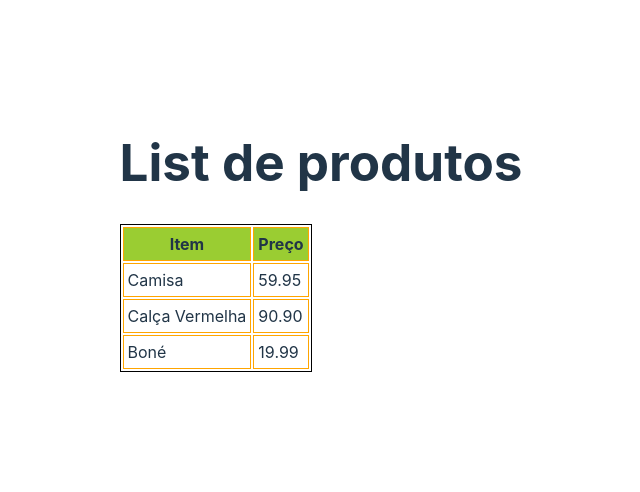
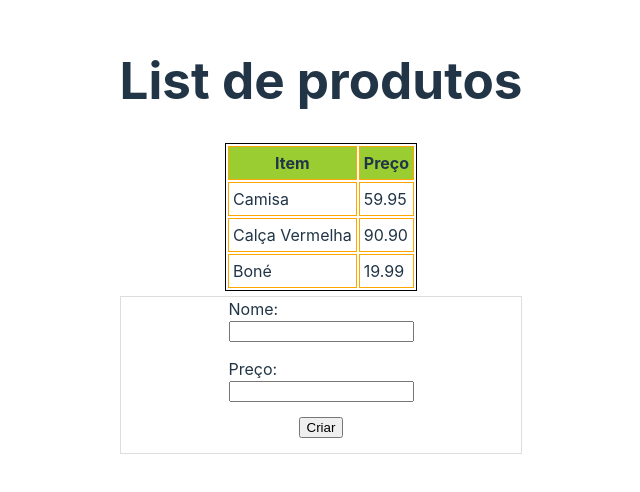
Before and after one commit to wtiinfo/react-server, a React (Vite) app: page / in a window 1280 px wide. Shown: the part 164-656 px from the top of the page, without its empty margins (319-959 px from the left). Built offline with nearby package versions, Linux system fonts and the light colour scheme; data requests are answered from the project's data file.

Commit message:
Iniciando criação de item para envio a api

```diff
--- a/src/App.css
+++ b/src/App.css
@@ -7,6 +7,7 @@
 
 table {
   border: 1px solid black;
+  margin: 0 auto;
 }
 
 th {
@@ -19,8 +20,9 @@ th, td {
   padding: 4px;
 }
 
-.add-error {
+.add-product {
   border: 1px solid #ddd;
+  margin-top: 5px;
 }
 
 form {
--- a/src/App.jsx
+++ b/src/App.jsx
@@ -8,6 +8,9 @@ const url = "http://localhost:3000/products";
 function App() {
 
   const [products, setProducts] = useState([]);
+
+  const [name, setName] = useState("");
+  const [price, setPrice] = useState("");
 
   //RESGATANDO DADOS
   useEffect(() => {
@@ -20,7 +23,16 @@ function App() {
   }, []);
 
   //ADICIONANDO DADOS
+  const handleSubmit = async (e) => {
+    e.preventDefault();
 
+    const product = {
+      name,
+      price
+    }
+
+    console.log(product);
+  }
 
 
 
@@ -44,6 +56,18 @@ function App() {
         </tbody>
        </table>
 
+       <div className="add-product">
+        <form onSubmit={handleSubmit}>
+            <lable>Nome:
+              <input type="text" value={name} name="name" onChange={(e) => setName(e.target.value)} />
+            </lable>
+            <lable>Preço:
+              <input type="text" value={price} name="price" onChange={(e) => setPrice(e.target.value)} />
+            </lable>
+            <input type="submit" value="Criar" />
+        </form>
+       </div>
+
      </div>
     </>
   )
```
